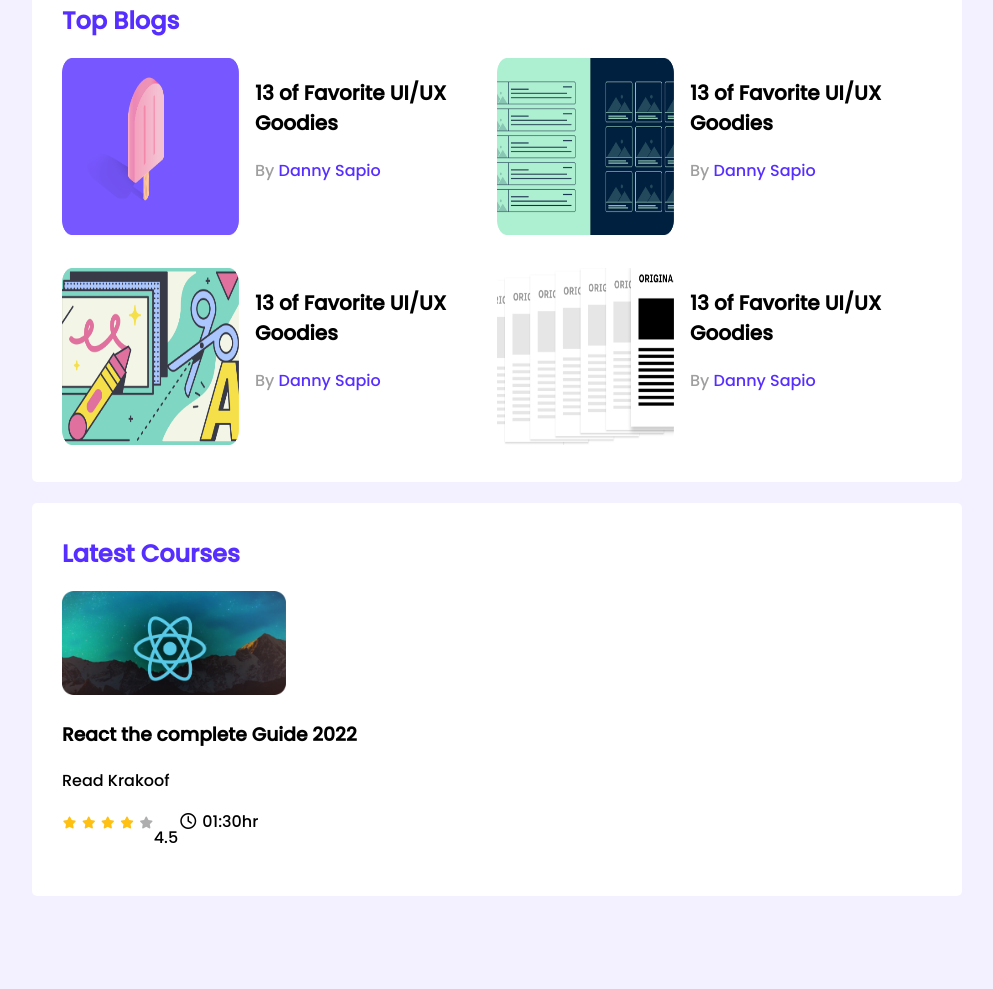
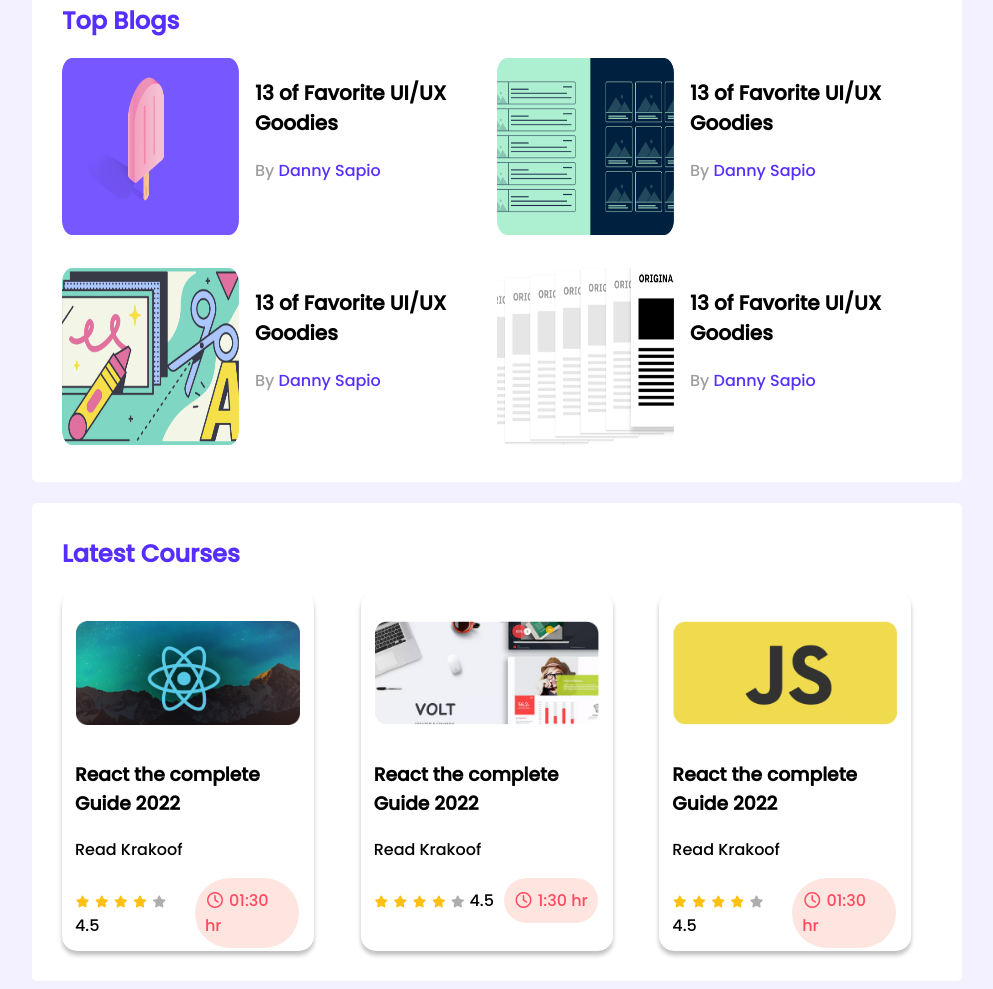
Before and after one commit to Rsl78/Leadder-board, a plain HTML site: page index.html in a window 1280 px wide. Shown: the part 329-1318 px from the top of the page, without its empty margins (143-1136 px from the left). Before the commit the page ends 1233 px from the top, so only its background shows below. Drawn offline with Linux system fonts and the light colour scheme.

Commit message:
Complete web page as design

```diff
--- a/Styles/style.css
+++ b/Styles/style.css
@@ -102,13 +102,47 @@ hr {
 
 /* Courses Styles */
 
+.courses {
+    display: grid;
+    grid-template-columns: repeat(3, 1fr);
+    grid-column-gap: 26px;
+
+}
+
+.course {
+    display: flex;
+    flex-direction: column;
+    align-items: center;
+    width: 252px;
+    height: 270px;
+    box-shadow: 0px 4px 4px rgba(0, 0, 0, 0.25);
+    border-radius: 15px;
+
+    padding-top: 30px;
+    padding-bottom: 60px;
+
+}
+
+
 .course .course-banner img {
+
     height: 104px;
     width: 224px;
+
+}
+
+.course-detail {
+    margin-top: 10px;
+    padding-left: 13px;
+
 }
 
 .course-info {
     display: flex;
+    align-items: center;
+    justify-content: space-between;
+
+    padding-right: 15px;
 }
 
 .fa-star {
@@ -122,3 +156,55 @@ hr {
 .fa-star.empty {
     color: #AEAEAE;
 }
+
+.course-duration {
+    background-color: #FEE5DF;
+    color: #FF4A60;
+    padding: 10px;
+    border-radius: 50px;
+}
+
+
+
+
+
+
+/* Media Queries */
+
+/* Mobile Devices */
+
+@media only screen and (max-width:688px) {
+    .container {
+        width: 100%;
+    }
+
+    .players,
+    .blogs,
+    .courses {
+        grid-template-columns: repeat(1, 1fr);
+    }
+
+    .player,
+    .blog {
+        flex-direction: column;
+    }
+
+}
+
+/* Tablet Devices */
+
+@media only screen and (min-width:688px) and (max-width:992px) {
+    .container {
+        width: 100%;
+    }
+
+    .players,
+    .courses {
+        grid-template-columns: repeat(2, 1fr);
+    }
+
+    .blogs {
+        grid-template-columns: repeat(1, fr);
+    }
+
+}
--- a/index.html
+++ b/index.html
@@ -98,10 +98,40 @@
     <!-- Latest Courses -->
     <section class="container">
         <h2 class="section-title">Latest Courses</h2>
+
         <div class="courses">
             <div class="course">
                 <div class="course-banner">
                     <img src="images/courses/course-1.png" alt="">
+                </div>
+
+                <div class="course-detail">
+                    <h3 class="course-title">
+                        React the complete Guide 2022
+                    </h3>
+                    <p class="course-author">Read Krakoof</p>
+
+                    <div class="course-info">
+                        <div>
+                            <i class="fa-solid fa-star filled"></i>
+                            <i class="fa-solid fa-star filled"></i>
+                            <i class="fa-solid fa-star filled"></i>
+                            <i class="fa-solid fa-star filled"></i>
+                            <i class="fa-solid fa-star empty"></i>
+                            <span>4.5</span>
+                        </div>
+
+                        <div class="course-duration">
+                            <i class="fa-regular fa-clock"></i>
+                            01:30 hr
+                        </div>
+                    </div>
+
+                </div>
+            </div>
+            <div class="course">
+                <div class="course-banner">
+                    <img src="images/courses/course-2.png" alt="">
                 </div>
                 <div class="course-detail">
                     <h3 class="course-title">
@@ -116,11 +146,40 @@
                             <i class="fa-solid fa-star filled"></i>
                             <i class="fa-solid fa-star filled"></i>
                             <i class="fa-solid fa-star empty"></i>
+                            <span>4.5</span>
                         </div>
-                        <p>4.5</p>
+
                         <div class="course-duration">
                             <i class="fa-regular fa-clock"></i>
-                            01:30hr
+                            <span>1:30 hr</span>
+                        </div>
+                    </div>
+
+                </div>
+            </div>
+            <div class="course">
+                <div class="course-banner">
+                    <img src="images/courses/course-3.png" alt="">
+                </div>
+                <div class="course-detail">
+                    <h3 class="course-title">
+                        React the complete Guide 2022
+                    </h3>
+                    <p class="course-author">Read Krakoof</p>
+
+                    <div class="course-info">
+                        <div>
+                            <i class="fa-solid fa-star filled"></i>
+                            <i class="fa-solid fa-star filled"></i>
+                            <i class="fa-solid fa-star filled"></i>
+                            <i class="fa-solid fa-star filled"></i>
+                            <i class="fa-solid fa-star empty"></i>
+                            <span>4.5</span>
+                        </div>
+
+                        <div class="course-duration">
+                            <i class="fa-regular fa-clock"></i>
+                            01:30 hr
                         </div>
                     </div>
 
```
